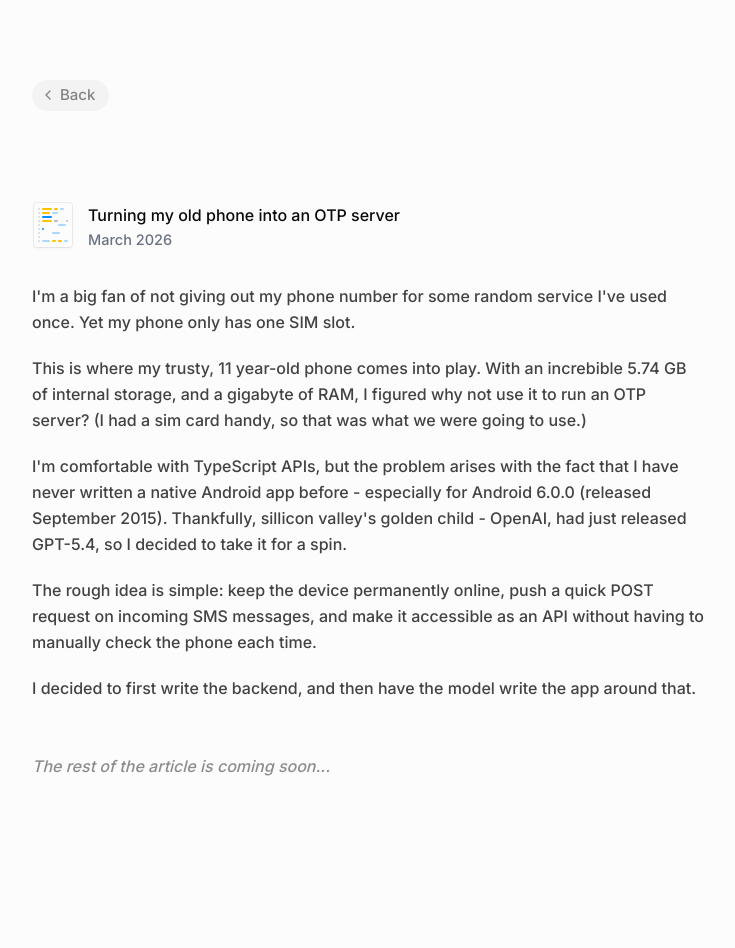
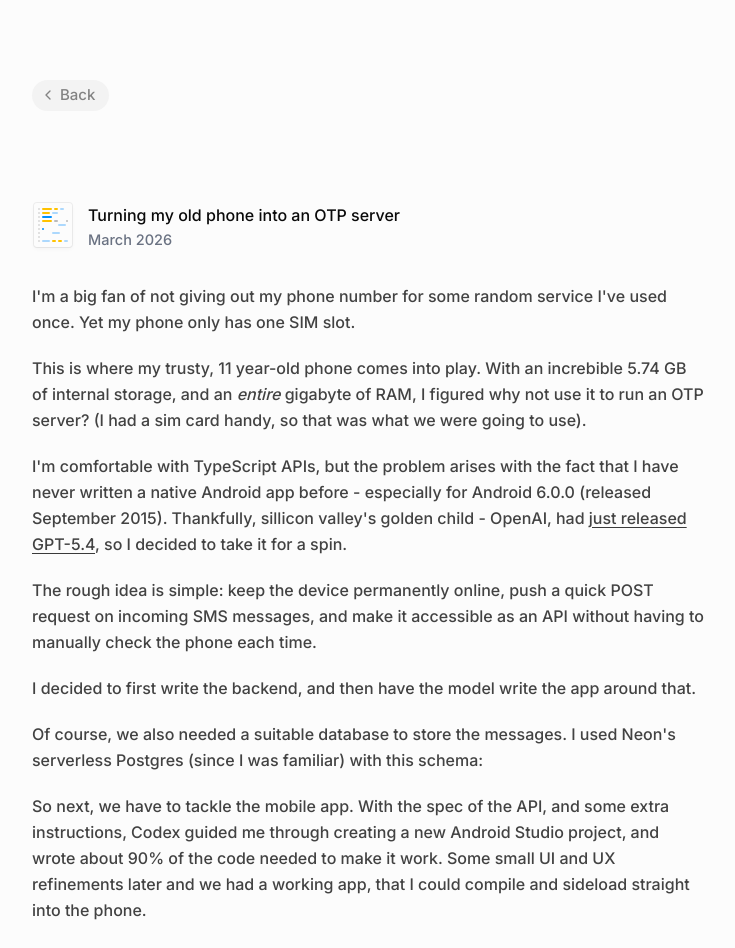
Before and after one commit to nocdn/portfolior, a Next.js app: page /writing/otp-api in a window 1280 px wide. Shown: the top 948 px of the page, without its empty margins (272-1007 px from the left). Before the commit the page ends 859 px from the top, so only its background shows below. Built offline with nearby package versions, Linux system fonts and the light colour scheme; no server answers; what tailwindcss-motion would draw is missing.

Commit message:
feat: add an "Open" text to the end of the

```diff
--- a/app/globals.css
+++ b/app/globals.css
@@ -208,6 +208,13 @@
     0px 2px 4px 0px rgba(255, 255, 255, 0.02);
 }
 
+.article-underline {
+  text-decoration: underline;
+  text-decoration-color: #3a3a3a;
+  text-underline-offset: 3px;
+  text-decoration-skip-ink: auto;
+}
+
 code {
   font-weight: 400;
 }
--- a/app/writing/family-drawer/article.ts
+++ b/app/writing/family-drawer/article.ts
@@ -1,6 +1,6 @@
 export const familyDrawerArticle = {
   slug: "family-drawer",
-  title: "Recreating the Family Drawer",
+  title: "My take on the Family Drawer",
   date: "August 2025",
 } as const
 
--- a/app/writing/otp-api/page.tsx
+++ b/app/writing/otp-api/page.tsx
@@ -10,38 +10,64 @@ export default async function OldPhoneOtpApiPage() {
   cacheLife("max")
 
   return (
-    <div className="flex flex-col gap-5 px-5 md:px-0">
+    <div className="p:max-w-2xl flex flex-col gap-5 px-5 md:px-0">
       <ArticleHeading
         title={oldPhoneOtpApiArticle.title}
         date={oldPhoneOtpApiArticle.date}
         href={oldPhoneOtpApiHref}
       />
-      <p className="text-paragraph max-w-2xl">
+      <p className="text-paragraph">
         I'm a big fan of not giving out my phone number for some random service I've used once. Yet
         my phone only has one SIM slot.
       </p>
-      <p className="text-paragraph max-w-2xl">
+      <p className="text-paragraph">
         This is where my trusty, 11 year-old phone comes into play. With an increbible 5.74 GB of
-        internal storage, and a gigabyte of RAM, I figured why not use it to run an OTP server? (I
-        had a sim card handy, so that was what we were going to use.)
+        internal storage, and an <span className="italic">entire</span> gigabyte of RAM, I figured
+        why not use it to run an OTP server? (I had a sim card handy, so that was what we were going
+        to use).
       </p>
-      <p className="text-paragraph max-w-2xl">
+      <p className="text-paragraph">
         I'm comfortable with TypeScript APIs, but the problem arises with the fact that I have never
         written a native Android app before - especially for Android 6.0.0 (released September
-        2015). Thankfully, sillicon valley's golden child - OpenAI, had just released GPT-5.4, so I
-        decided to take it for a spin.
+        2015). Thankfully, sillicon valley's golden child - OpenAI, had{" "}
+        <a
+          href="https://openai.com/index/introducing-gpt-5-4/"
+          className="article-underline"
+          target="_blank"
+        >
+          just released GPT-5.4
+        </a>
+        , so I decided to take it for a spin.
       </p>
-      <p className="text-paragraph max-w-2xl">
+      <p className="text-paragraph">
         The rough idea is simple: keep the device permanently online, push a quick POST request on
         incoming SMS messages, and make it accessible as an API without having to manually check the
         phone each time.
       </p>
-      <p className="text-paragraph max-w-2xl">
+      <p className="text-paragraph">
         I decided to first write the backend, and then have the model write the app around that.
       </p>
-      <p className="text-paragraph mt-8 max-w-2xl italic antialiased opacity-60">
-        The rest of the article is coming soon...
+      {/* <p className="text-paragraph opacity-50">
+        [here goes a diagram explaining all the endpoints]
+      </p> */}
+      <p className="text-paragraph">
+        Of course, we also needed a suitable database to store the messages. I used Neon's
+        serverless Postgres (since I was familiar) with this schema:
       </p>
+      {/* <p className="text-paragraph opacity-50">
+        [and another diagram of a nice looking table showing the db schema]
+      </p> */}
+
+      <p className="text-paragraph">
+        So next, we have to tackle the mobile app. With the spec of the API, and some extra
+        instructions, Codex guided me through creating a new Android Studio project, and wrote about
+        90% of the code needed to make it work. Some small UI and UX refinements later and we had a
+        working app, that I could compile and sideload straight into the phone.
+      </p>
+      <p className="text-paragraph">
+        I added the backend URL, saved it and the light was green so to say.
+      </p>
+      <p className="text-paragraph opacity-50">The rest of the article coming soon :)</p>
     </div>
   )
 }
--- a/components/Project.tsx
+++ b/components/Project.tsx
@@ -18,6 +18,7 @@ export const ProjectDesktop = ({
   description,
   extendedDescription,
   isOpen,
+  showOpenCta,
   onToggle,
   onClose,
   onHoverStart,
@@ -28,6 +29,7 @@ export const ProjectDesktop = ({
   description?: string
   extendedDescription?: ReactNode
   isOpen: boolean
+  showOpenCta?: boolean
   onToggle: () => void
   onClose: () => void
   onHoverStart?: () => void
@@ -66,15 +68,29 @@ export const ProjectDesktop = ({
         aria-expanded={isOpen}
         aria-controls={panelId}
       >
-        <div className="font-pp-neue-montreal relative z-10 flex items-center gap-3 text-[17px] leading-8 font-medium">
-          <p className="text-gray-800/90 group-hover/item:text-blue-600 group-hover/item:drop-shadow-[0_0_0.5px_rgba(59,130,246,0.2)] dark:text-gray-200/95 dark:antialiased dark:group-hover/item:text-blue-400 dark:group-hover/item:drop-shadow-[0_0_0.5px_rgba(96,165,250,0.2)]">
-            {title}
-          </p>
-          {description && (
-            <p className="font-switzer min-w-0 text-[17px] font-medium text-gray-500/90 antialiased group-hover:text-gray-700 dark:text-gray-400/90 dark:group-hover:text-gray-300">
-              {description}
+        <div className="font-pp-neue-montreal relative z-10 w-full text-[17px] leading-8 font-medium">
+          <div className="relative inline-flex items-center gap-3 whitespace-nowrap">
+            <p className="shrink-0 whitespace-nowrap text-gray-800/90 group-hover/item:text-blue-600 group-hover/item:drop-shadow-[0_0_0.5px_rgba(59,130,246,0.2)] dark:text-gray-200/95 dark:antialiased dark:group-hover/item:text-blue-400 dark:group-hover/item:drop-shadow-[0_0_0.5px_rgba(96,165,250,0.2)]">
+              {title}
             </p>
-          )}
+            {description && (
+              <p className="font-switzer text-[17px] font-medium whitespace-nowrap text-gray-500/90 antialiased group-hover:text-gray-700 dark:text-gray-400/90 dark:group-hover:text-gray-300">
+                {description}
+              </p>
+            )}
+            <span
+              aria-hidden="true"
+              className={`font-inter pointer-events-none absolute top-1/2 left-full z-30 -translate-y-1/2 text-[16px] leading-8 font-medium whitespace-nowrap text-gray-500 transition-opacity duration-150 dark:text-gray-400 ${
+                showOpenCta
+                  ? "pointer-events-auto ml-3 opacity-45 hover:opacity-75"
+                  : "ml-3 opacity-0"
+              }`}
+            >
+              <span className="font-mono">[</span>
+              <span className="text-[15px] opacity-85">OPEN</span>
+              <span className="font-mono">]</span>
+            </span>
+          </div>
         </div>
       </button>
       <motion.div
--- a/components/Projects.tsx
+++ b/components/Projects.tsx
@@ -2,7 +2,7 @@
 
 import { projects } from "@/data/projects"
 import { ArrowUpRight } from "lucide-react"
-import { useRef, useState } from "react"
+import { useEffect, useRef, useState } from "react"
 import { ProjectDesktop, ProjectMobile } from "./Project"
 import { SectionDesktop, SectionMobile } from "./Section"
 
@@ -10,6 +10,7 @@ const HOVER_EXPAND_DELAY_MS = 450
 
 export const ProjectsDesktop = () => {
   const [openProjectTitle, setOpenProjectTitle] = useState<string | null>(null)
+  const [openCtaProjectTitle, setOpenCtaProjectTitle] = useState<string | null>(null)
   const hoverTimeoutRef = useRef<ReturnType<typeof setTimeout> | null>(null)
 
   const clearHoverTimeout = () => {
@@ -22,20 +23,30 @@ export const ProjectsDesktop = () => {
   }
 
   const scheduleHoverExpand = (projectTitle: string) => {
-    if (openProjectTitle !== null) {
+    if (openProjectTitle === projectTitle) {
       return
     }
 
+    setOpenCtaProjectTitle(null)
     clearHoverTimeout()
     hoverTimeoutRef.current = setTimeout(() => {
       hoverTimeoutRef.current = null
-      setOpenProjectTitle(projectTitle)
+      setOpenCtaProjectTitle(projectTitle)
     }, HOVER_EXPAND_DELAY_MS)
   }
 
   const handleHoverEnd = (projectTitle: string) => {
     clearHoverTimeout()
+    setOpenCtaProjectTitle((currentTitle) => (currentTitle === projectTitle ? null : currentTitle))
   }
+
+  const toggleProject = (projectTitle: string) => {
+    clearHoverTimeout()
+    setOpenCtaProjectTitle(null)
+    setOpenProjectTitle((currentTitle) => (currentTitle === projectTitle ? null : projectTitle))
+  }
+
+  useEffect(() => clearHoverTimeout, [])
 
   return (
     <SectionDesktop
@@ -59,13 +70,12 @@ export const ProjectsDesktop = () => {
             key={project.title}
             {...project}
             isOpen={openProjectTitle === project.title}
+            showOpenCta={
+              openCtaProjectTitle === project.title && openProjectTitle !== project.title
+            }
             onHoverStart={() => scheduleHoverExpand(project.title)}
             onHoverEnd={() => handleHoverEnd(project.title)}
-            onToggle={() => {
-              setOpenProjectTitle((currentTitle) =>
-                currentTitle === project.title ? null : project.title
-              )
-            }}
+            onToggle={() => toggleProject(project.title)}
             onClose={() =>
               setOpenProjectTitle((currentTitle) =>
                 currentTitle === project.title ? null : currentTitle
--- a/components/fallbacks/ProjectsDesktopFallback.tsx
+++ b/components/fallbacks/ProjectsDesktopFallback.tsx
@@ -25,13 +25,21 @@ export function ProjectsDesktopFallback() {
             className="group/item relative py-0.5 transition-opacity duration-150 group-hover:opacity-30 hover:opacity-100! hover:duration-0"
           >
             <div className="w-full text-left">
-              <div className="font-pp-neue-montreal relative z-10 flex items-center gap-3 text-[17px] leading-8 font-medium">
-                <p className="text-gray-800/90 group-hover/item:text-blue-600 group-hover/item:drop-shadow-[0_0_0.5px_rgba(59,130,246,0.2)] dark:text-gray-200/95 dark:antialiased dark:group-hover/item:text-blue-400 dark:group-hover/item:drop-shadow-[0_0_0.5px_rgba(96,165,250,0.2)]">
-                  {project.title}
-                </p>
-                <p className="font-switzer min-w-0 text-[17px] font-medium text-gray-500/90 antialiased group-hover:text-gray-700 dark:text-gray-400/90 dark:group-hover:text-gray-300">
-                  {project.description}
-                </p>
+              <div className="font-pp-neue-montreal relative z-10 w-full text-[17px] leading-8 font-medium">
+                <div className="relative inline-flex items-center gap-3 whitespace-nowrap">
+                  <p className="shrink-0 whitespace-nowrap text-gray-800/90 group-hover/item:text-blue-600 group-hover/item:drop-shadow-[0_0_0.5px_rgba(59,130,246,0.2)] dark:text-gray-200/95 dark:antialiased dark:group-hover/item:text-blue-400 dark:group-hover/item:drop-shadow-[0_0_0.5px_rgba(96,165,250,0.2)]">
+                    {project.title}
+                  </p>
+                  <p className="font-switzer text-[17px] font-medium whitespace-nowrap text-gray-500/90 antialiased group-hover:text-gray-700 dark:text-gray-400/90 dark:group-hover:text-gray-300">
+                    {project.description}
+                  </p>
+                  <span
+                    aria-hidden="true"
+                    className="font-inter pointer-events-none absolute top-1/2 left-full z-30 ml-3 -translate-y-1/2 text-[16px] leading-8 font-medium whitespace-nowrap text-gray-500 opacity-0 transition-opacity duration-150 dark:text-gray-400"
+                  >
+                    [Open]
+                  </span>
+                </div>
               </div>
             </div>
           </div>
--- a/package.json
+++ b/package.json
@@ -16,7 +16,7 @@
     "clsx": "latest",
     "lucide-react": "latest",
     "motion": "^12.38.0",
-    "next": "^16.2",
+    "next": "^16.2.1",
     "react": "^19.2.4",
     "react-dom": "^19.2.4",
     "react-intersection-observer": "^10.0.3",
```
Also changed, not shown: 1 other file (tests, documents, lock files or other folders).
